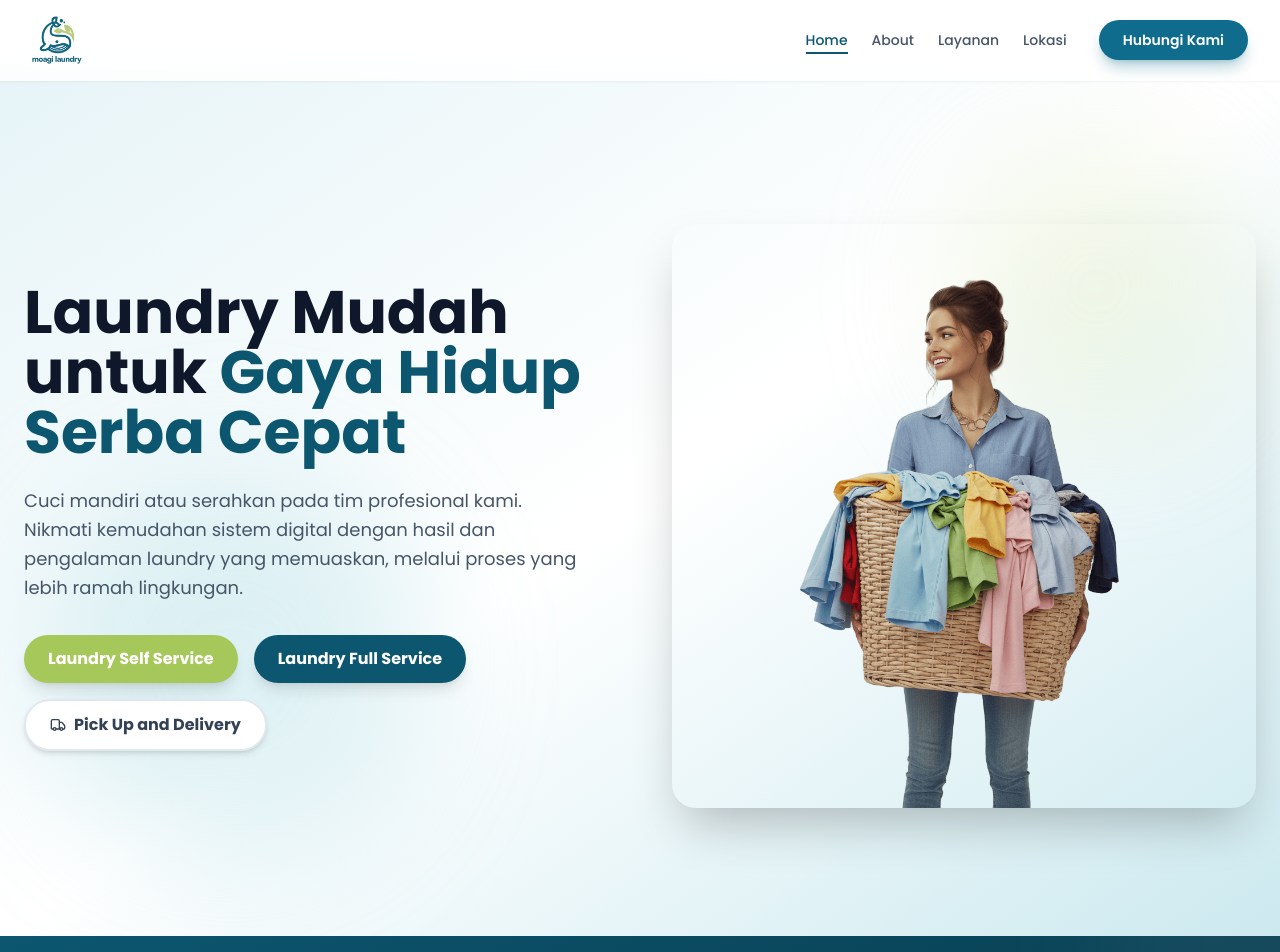
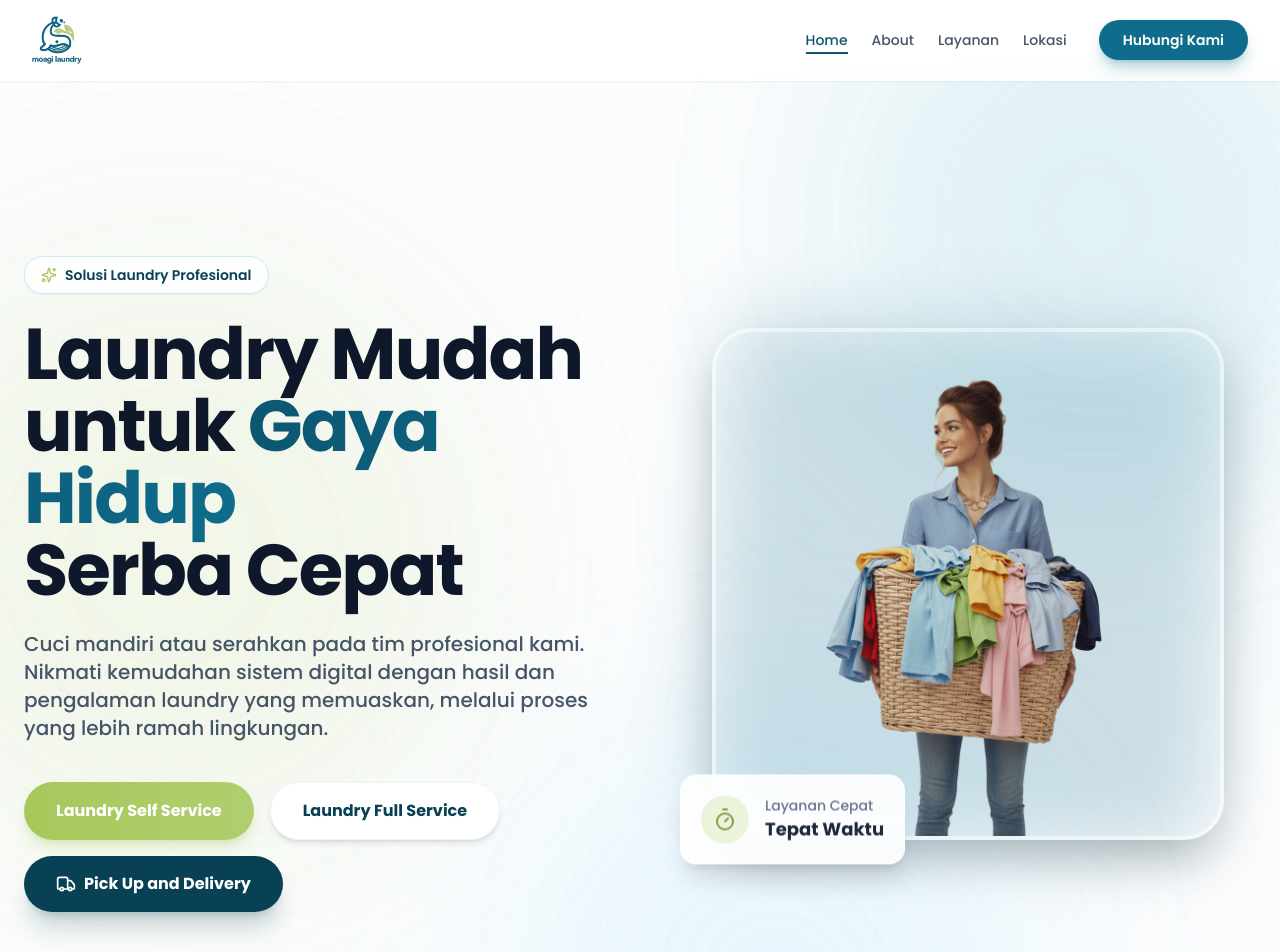
Before and after one commit to ravelaproduct/moagi, a React (Vite) app: page / in a window 1280 px wide. Shown: the top 952 px of the page. Built offline with nearby package versions, Linux system fonts and the light colour scheme.

Commit message:
refactor: enhance hero section styling

```diff
--- a/src/pages/Home.jsx
+++ b/src/pages/Home.jsx
@@ -23,13 +23,17 @@ export default function Home() {
             </Helmet>
 
             {/* 1. HERO SECTION (ABOVE THE FOLD) */}
-            <section className="relative bg-gradient-to-br from-moagi-teal-50 via-white to-moagi-teal-100 pt-32 pb-20 lg:pt-40 lg:pb-32 overflow-hidden">
-                {/* Background Decorative Elements */}
-                <div className="absolute top-20 right-10 w-48 md:w-72 h-48 md:h-72 bg-moagi-lime-200/30 rounded-full blur-3xl"></div>
-                <div className="absolute bottom-20 left-10 w-64 md:w-96 h-64 md:h-96 bg-moagi-teal-200/30 rounded-full blur-3xl"></div>
+            <section className="relative pt-32 pb-20 lg:pt-48 lg:pb-32 overflow-hidden bg-slate-50">
+                {/* Dynamic Background */}
+                <div className="absolute top-0 left-0 right-0 h-full overflow-hidden z-0">
+                    <div className="absolute top-[-10%] right-[-5%] w-[500px] h-[500px] bg-moagi-teal-200/40 rounded-full blur-[100px] mix-blend-multiply opacity-70 animate-blob"></div>
+                    <div className="absolute top-[20%] left-[-10%] w-[600px] h-[600px] bg-moagi-lime-200/40 rounded-full blur-[100px] mix-blend-multiply opacity-70 animate-blob animation-delay-2000"></div>
+                    <div className="absolute bottom-[-20%] right-[20%] w-[500px] h-[500px] bg-sky-200/40 rounded-full blur-[100px] mix-blend-multiply opacity-70 animate-blob animation-delay-4000"></div>
+                    <div className="absolute inset-0 bg-white/40 backdrop-blur-[1px]"></div>
+                </div>
 
                 <div className="container mx-auto px-4 md:px-6 relative z-10">
-                    <div className="flex flex-col lg:flex-row items-center gap-12 lg:gap-16">
+                    <div className="flex flex-col lg:flex-row items-center gap-12 lg:gap-20">
                         {/* Left Content */}
                         <motion.div
                             className="lg:w-1/2 text-center lg:text-left"
@@ -37,13 +41,29 @@ export default function Home() {
                             animate={{ opacity: 1, x: 0 }}
                             transition={{ duration: 0.8 }}
                         >
-                            <h1 className="text-4xl md:text-5xl lg:text-6xl font-bold text-slate-900 leading-tight mb-6">
-                                Laundry Mudah untuk{' '}
-                                <span className="text-moagi-teal-600">Gaya Hidup Serba Cepat</span>
+                            <motion.div
+                                initial={{ opacity: 0, y: -20 }}
+                                animate={{ opacity: 1, y: 0 }}
+                                transition={{ delay: 0.2 }}
+                                className="inline-flex items-center gap-2 px-4 py-2 rounded-full bg-white/80 backdrop-blur-sm border border-moagi-teal-100 shadow-sm mb-6 text-moagi-teal-700 font-semibold text-sm"
+                            >
+                                <Sparkles className="w-4 h-4 text-moagi-lime-500" />
+                                <span>Solusi Laundry Profesional</span>
+                            </motion.div>
+
+                            <h1 className="text-5xl md:text-6xl lg:text-7xl font-bold text-slate-900 leading-tight mb-6 tracking-tight">
+                                Laundry Mudah <br />untuk{' '}
+                                <span className="text-transparent bg-clip-text bg-gradient-to-r from-moagi-teal-600 to-moagi-teal-500 relative">
+                                    Gaya Hidup
+                                    <svg className="absolute w-full h-3 -bottom-1 left-0 text-moagi-lime-400 opacity-60" viewBox="0 0 100 10" preserveAspectRatio="none">
+                                        <path d="M0 5 Q 50 10 100 5" stroke="currentColor" strokeWidth="8" fill="none" />
+                                    </svg>
+                                </span>
+                                <br />Serba Cepat
                             </h1>
 
-                            <p className="text-lg text-slate-600 mb-8 leading-relaxed">
-                                Cuci mandiri atau serahkan pada tim profesional kami.<br className="hidden lg:block" />
+                            <p className="text-lg md:text-xl text-slate-600 mb-10 leading-relaxed max-w-2xl mx-auto lg:mx-0 font-medium">
+                                Cuci mandiri atau serahkan pada tim profesional kami. <br className="hidden lg:block" />
                                 Nikmati kemudahan sistem digital dengan hasil dan pengalaman laundry yang memuaskan,
                                 melalui proses yang lebih ramah lingkungan.
                             </p>
@@ -52,13 +72,13 @@ export default function Home() {
                             <div className="flex flex-col sm:flex-row gap-4 justify-center lg:justify-start flex-wrap">
                                 <Link
                                     to="/layanan"
-                                    className="inline-flex items-center justify-center px-6 py-3 bg-moagi-lime-500 text-white font-bold rounded-full shadow-lg hover:bg-moagi-lime-600 transition-all duration-300 transform hover:-translate-y-1"
+                                    className="inline-flex items-center justify-center px-8 py-4 bg-gradient-to-r from-moagi-lime-500 to-moagi-lime-400 text-white font-bold rounded-full shadow-lg shadow-moagi-lime-500/30 hover:shadow-moagi-lime-500/50 hover:scale-105 transition-all duration-300"
                                 >
                                     Laundry Self Service
                                 </Link>
                                 <Link
                                     to="/layanan"
-                                    className="inline-flex items-center justify-center px-6 py-3 bg-moagi-teal-600 text-white font-bold rounded-full shadow-lg hover:bg-moagi-teal-700 transition-all duration-300 transform hover:-translate-y-1"
+                                    className="inline-flex items-center justify-center px-8 py-4 bg-white text-moagi-teal-700 font-bold rounded-full shadow-md border border-slate-100 hover:border-moagi-teal-500 hover:text-moagi-teal-600 hover:bg-moagi-teal-50 transition-all duration-300"
                                 >
                                     Laundry Full Service
                                 </Link>
@@ -66,9 +86,9 @@ export default function Home() {
                                     href="https://wa.me/6281234567890"
                                     target="_blank"
                                     rel="noreferrer"
-                                    className="inline-flex items-center justify-center px-6 py-3 bg-white text-slate-700 font-bold rounded-full shadow-md border-2 border-slate-200 hover:border-moagi-teal-500 hover:text-moagi-teal-600 transition-all duration-300"
+                                    className="inline-flex items-center justify-center px-8 py-4 bg-moagi-teal-700 text-white font-bold rounded-full shadow-xl shadow-moagi-teal-700/20 hover:bg-moagi-teal-800 hover:shadow-moagi-teal-700/40 hover:-translate-y-1 transition-all duration-300"
                                 >
-                                    <Truck className="w-4 h-4 mr-2" />
+                                    <Truck className="w-5 h-5 mr-2" />
                                     Pick Up and Delivery
                                 </a>
                             </div>
@@ -76,17 +96,35 @@ export default function Home() {
 
                         {/* Right Image */}
                         <motion.div
-                            className="lg:w-1/2 relative"
-                            initial={{ opacity: 0, scale: 0.9 }}
-                            animate={{ opacity: 1, scale: 1 }}
-                            transition={{ duration: 0.8, delay: 0.3 }}
+                            className="lg:w-1/2 relative perspective-1000"
+                            initial={{ opacity: 0, scale: 0.9, rotateY: 10 }}
+                            animate={{ opacity: 1, scale: 1, rotateY: 0 }}
+                            transition={{ duration: 1, delay: 0.2 }}
                         >
-                            <div className="relative z-10">
+                            <div className="relative z-10 w-full max-w-lg mx-auto transform hover:scale-[1.02] transition-transform duration-500">
+                                <div className="absolute inset-0 bg-moagi-teal-500 rounded-[3rem] rotate-3 opacity-20 blur-2xl"></div>
                                 <img
                                     src="/model.png"
                                     alt="Moagi Laundry Service"
-                                    className="w-full h-auto rounded-3xl shadow-2xl"
+                                    className="relative w-full h-auto rounded-[2.5rem] shadow-2xl border-4 border-white/50"
                                 />
+
+                                {/* Floating Badge */}
+                                <motion.div
+                                    className="absolute -bottom-8 -left-8 bg-white/90 backdrop-blur-md p-5 rounded-2xl shadow-xl border border-white/50"
+                                    animate={{ y: [0, -10, 0] }}
+                                    transition={{ duration: 4, repeat: Infinity, ease: "easeInOut" }}
+                                >
+                                    <div className="flex items-center gap-4">
+                                        <div className="w-12 h-12 bg-moagi-lime-100 rounded-full flex items-center justify-center">
+                                            <Timer className="w-6 h-6 text-moagi-lime-600" />
+                                        </div>
+                                        <div>
+                                            <p className="text-sm text-slate-500 font-medium">Layanan Cepat</p>
+                                            <p className="text-lg font-bold text-slate-800">Tepat Waktu</p>
+                                        </div>
+                                    </div>
+                                </motion.div>
                             </div>
                         </motion.div>
                     </div>
```
